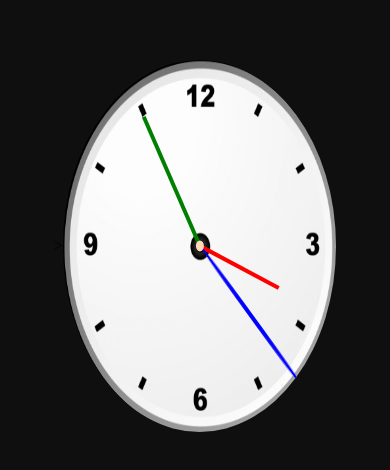
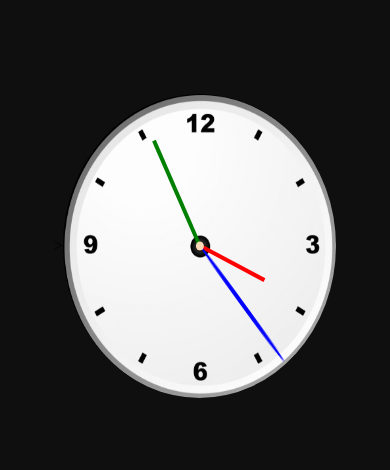
Before and after one commit to NRS08/clock, a plain HTML site: page index.html in a window 390 px wide. Shown: the part 176-646 px from the top of the page. Drawn offline with nearby package versions, Linux system fonts and the light colour scheme.

Commit message:
Update style.css

```diff
--- a/style.css
+++ b/style.css
@@ -95,6 +95,6 @@ body {
 @media screen and (max-width: 700px) {
   .clock {
     width: 100%;
-    height: 55%;
+    height: 45%;
   }
 }
```
